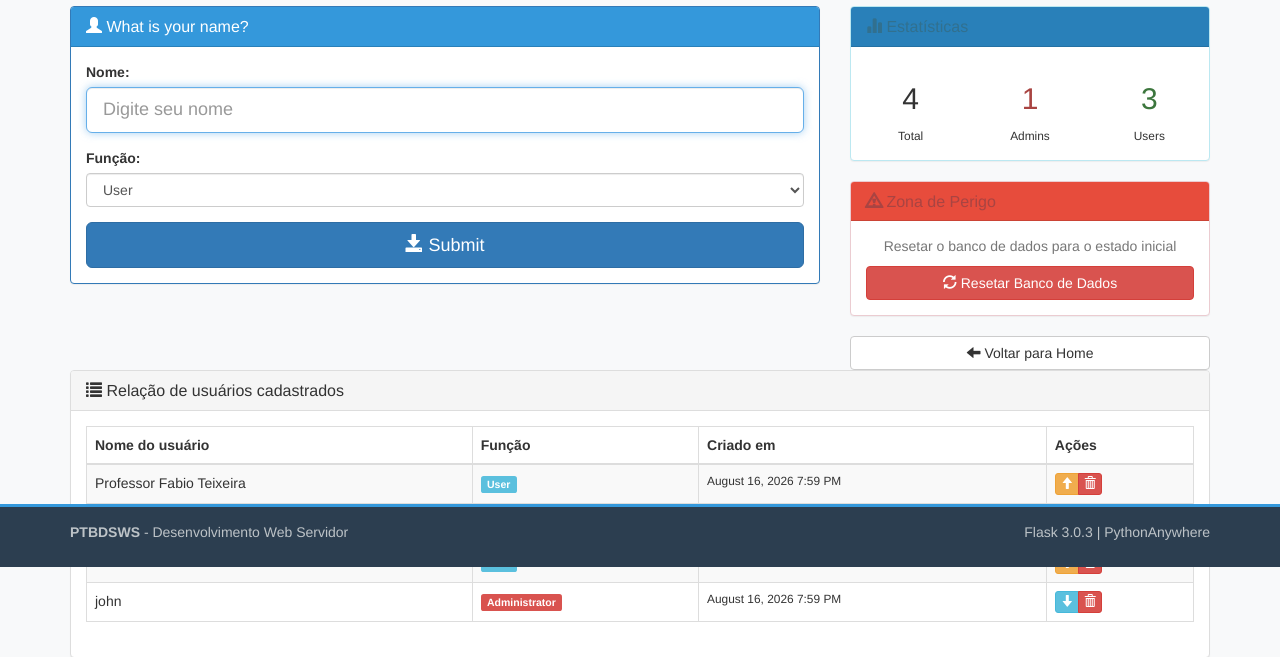
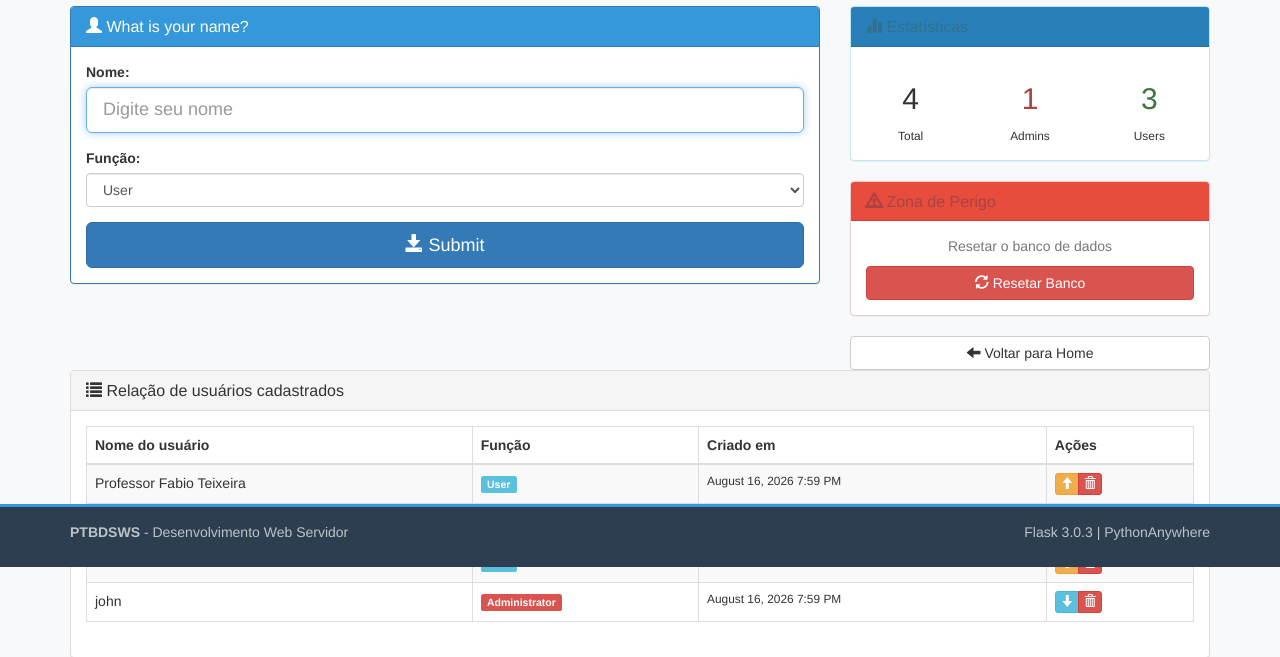
Before and after one commit to brondileticia/devweb-servidor-flask, a Flask app: page /banco-dados in a window 1280 px wide. Shown: the part 233-890 px from the top of the page. Run offline with Flask 3, Linux system fonts and the light colour scheme; data comes from the database, SQL or seed files in the repository; some libraries are stand-ins or nearby versions.

Commit message:
update: avaliação contínua 08, banco de dados

```diff
--- a/templates/banco_dados.html
+++ b/templates/banco_dados.html
@@ -10,7 +10,6 @@
 
 <div class="row">
     <div class="col-md-8">
-        {# Exibição do último usuário #}
         {% if ultimo_usuario %}
         <div class="alert alert-success text-center">
             <h2 style="margin: 0;">
@@ -30,7 +29,6 @@
         </div>
         {% endif %}
 
-        {# Formulário #}
         <div class="panel panel-primary">
             <div class="panel-heading">
                 <h3 class="panel-title">
@@ -69,7 +67,6 @@
     </div>
 
     <div class="col-md-4">
-        {# Estatísticas #}
         <div class="panel panel-info">
             <div class="panel-heading">
                 <h3 class="panel-title">
@@ -95,7 +92,6 @@
             </div>
         </div>
 
-        {# Botão de Reset (MÉTODO 5) #}
         <div class="panel panel-danger">
             <div class="panel-heading">
                 <h3 class="panel-title">
@@ -104,17 +100,16 @@
                 </h3>
             </div>
             <div class="panel-body text-center">
-                <p class="text-muted">Resetar o banco de dados para o estado inicial</p>
+                <p class="text-muted">Resetar o banco de dados</p>
                 <a href="/resetar-banco"
                    class="btn btn-danger btn-block"
-                   onclick="return confirm('Tem certeza que deseja RESETAR o banco de dados? TODOS os dados serão perdidos!')">
+                   onclick="return confirm('Tem certeza?')">
                     <span class="glyphicon glyphicon-refresh"></span>
-                    Resetar Banco de Dados
+                    Resetar Banco
                 </a>
             </div>
         </div>
 
-        {# Botão voltar #}
         <a href="/" class="btn btn-default btn-block">
             <span class="glyphicon glyphicon-arrow-left"></span>
             Voltar para Home
@@ -122,7 +117,6 @@
     </div>
 </div>
 
-{# Tabela de usuários #}
 <div class="row">
     <div class="col-md-12">
         <div class="panel panel-default">
@@ -160,21 +154,21 @@
                                         {% if u.funcao == 'User' %}
                                         <a href="/promover-usuario/{{ u.id }}"
                                            class="btn btn-warning"
-                                           title="Promover para Administrator">
+                                           title="Promover">
                                             <span class="glyphicon glyphicon-arrow-up"></span>
                                         </a>
                                         {% else %}
                                         <a href="/rebaixar-usuario/{{ u.id }}"
                                            class="btn btn-info"
-                                           title="Rebaixar para User">
+                                           title="Rebaixar">
                                             <span class="glyphicon glyphicon-arrow-down"></span>
                                         </a>
                                         {% endif %}
 
                                         <a href="/deletar-usuario/{{ u.id }}"
                                            class="btn btn-danger"
-                                           title="Deletar usuário"
-                                           onclick="return confirm('Tem certeza que deseja deletar {{ u.nome }}?')">
+                                           title="Deletar"
+                                           onclick="return confirm('Tem certeza?')">
                                             <span class="glyphicon glyphicon-trash"></span>
                                         </a>
                                     </div>
```
